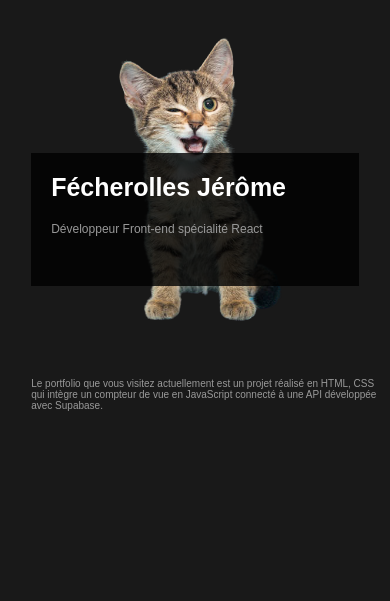
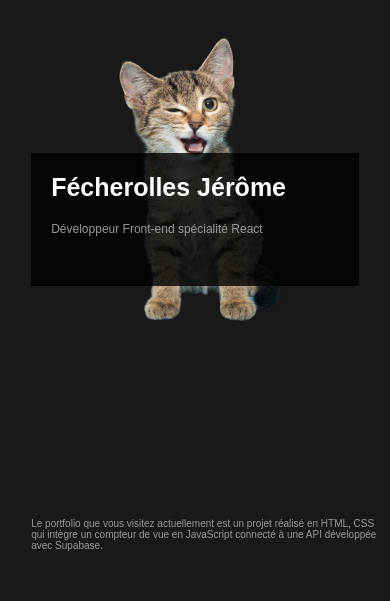
Before and after one commit to JFecherolles/Portfolio, a PHP site: page / in a window 390 px wide. Shown: the part 243-844 px from the top of the page. Run offline with PHP 8.4, Linux system fonts and the light colour scheme; some libraries are stand-ins or nearby versions.

Commit message:
modif cv

```diff
--- a/assets/css/style.css
+++ b/assets/css/style.css
@@ -122,7 +122,7 @@ body {
   .footer{
     font-size: 10px;
     position: absolute;
-    bottom: 190px;
+    bottom: 50px;
   }
 
 
```
